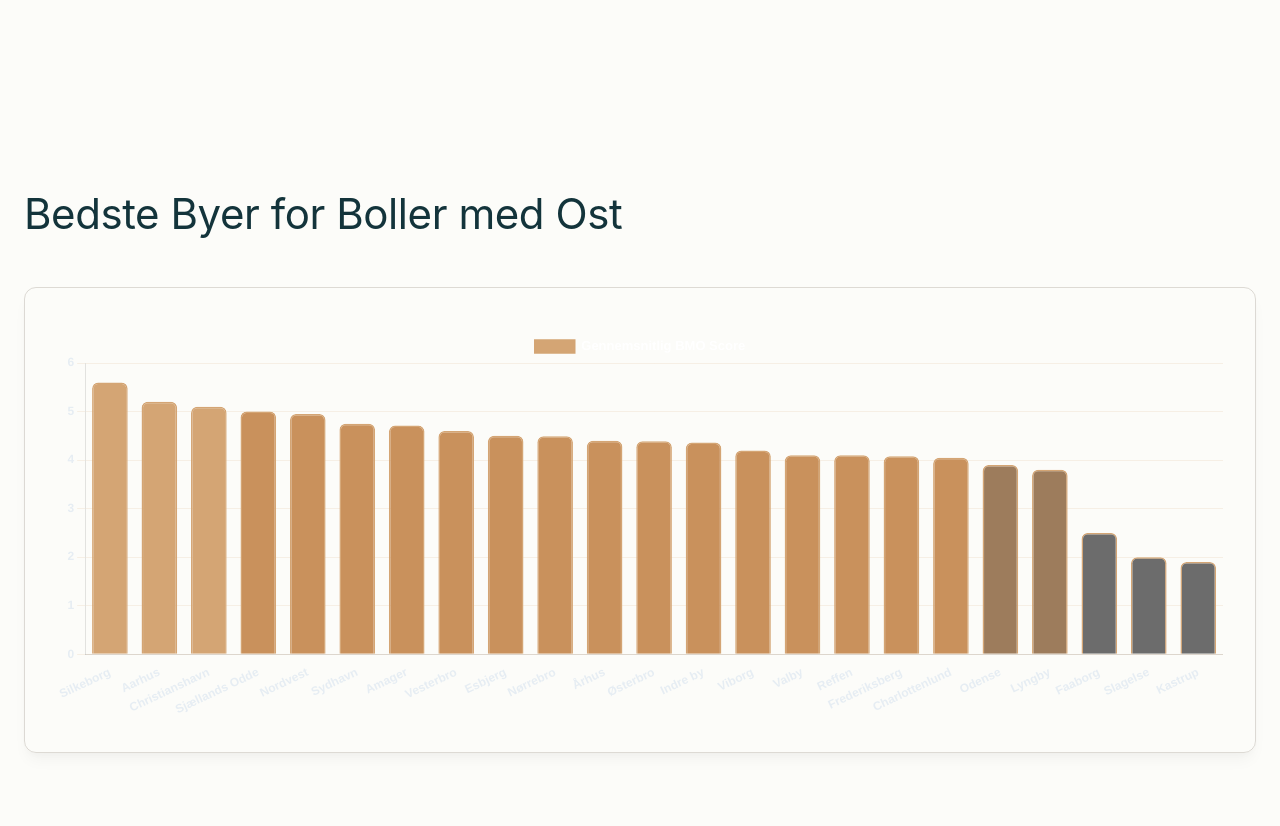
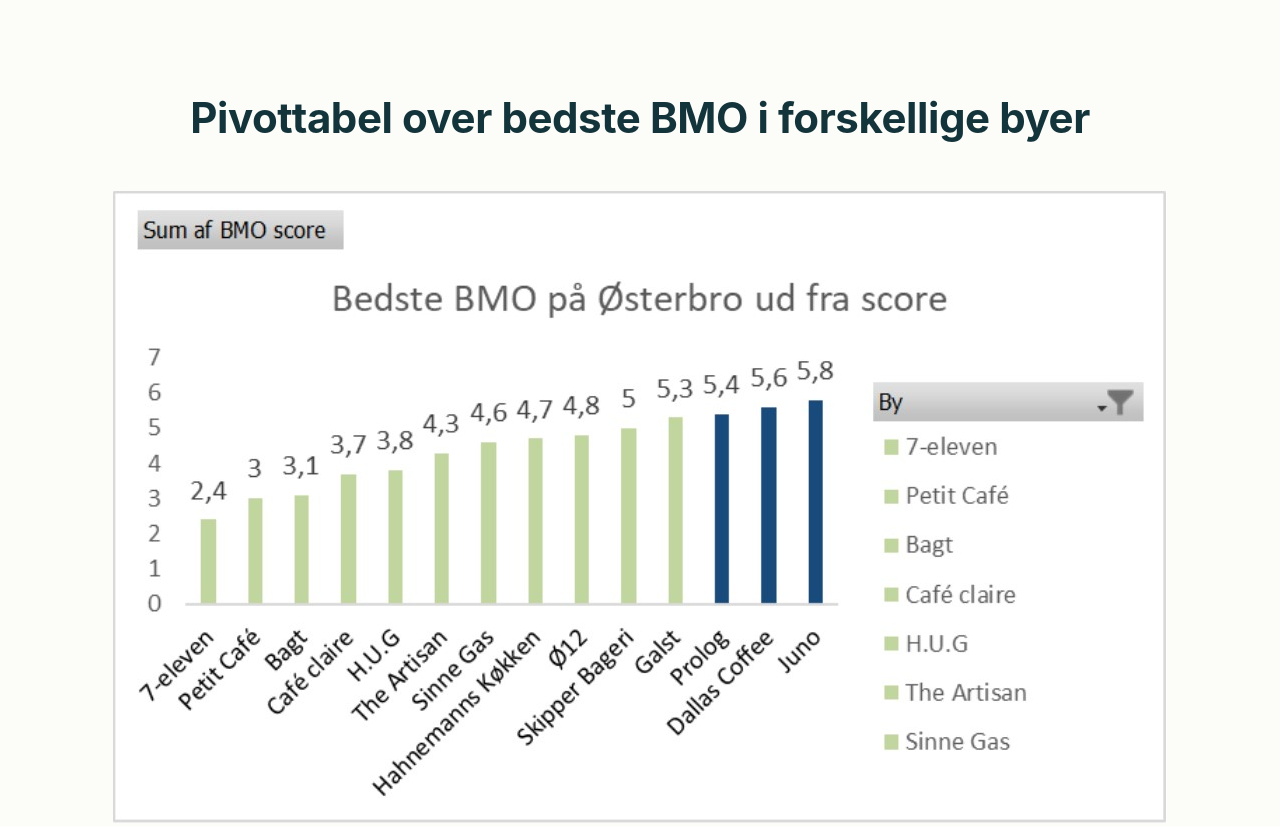
Before and after one commit to kkablalah/Visualisering, a plain HTML site: page index.html in a window 1280 px wide. Shown: the part 1082-1908 px from the top of the page. Drawn offline with nearby package versions, Linux system fonts and the light colour scheme; a web font is replaced by a local one.

Commit message:
Tilføjet pivottabel.html

```diff
--- a/index.html
+++ b/index.html
@@ -37,6 +37,14 @@
     </div>
   </section>
 
+  <!-- Pivottabel -->
+  <div style="text-align: center;">
+      <figure class="pivottable">
+          <h2><strong>Pivottabel over bedste BMO i forskellige byer</strong></h2>
+          <img src="pivottabel.jpg" alt="Descriptive alt text" width="auto">
+      </figure>
+  </div>
+
   <!-- Top Cities Bar Chart -->
   <section class="top-cities">
     <div class="container">
@@ -47,7 +55,7 @@
     </div>
   </section>
 
-  <!-- Pivot Table Section -->
+  <!-- Pivot Table Section
 <section class="pivot-table-section">
   <div class="container">
     <h2>Pivottabel: BMO Score & Pris</h2>
@@ -76,6 +84,7 @@
     </div>
   </div>
 </section>
+  -->
   <!-- Price Distribution Chart -->
   <section class="price-analysis">
     <div class="container">
```
